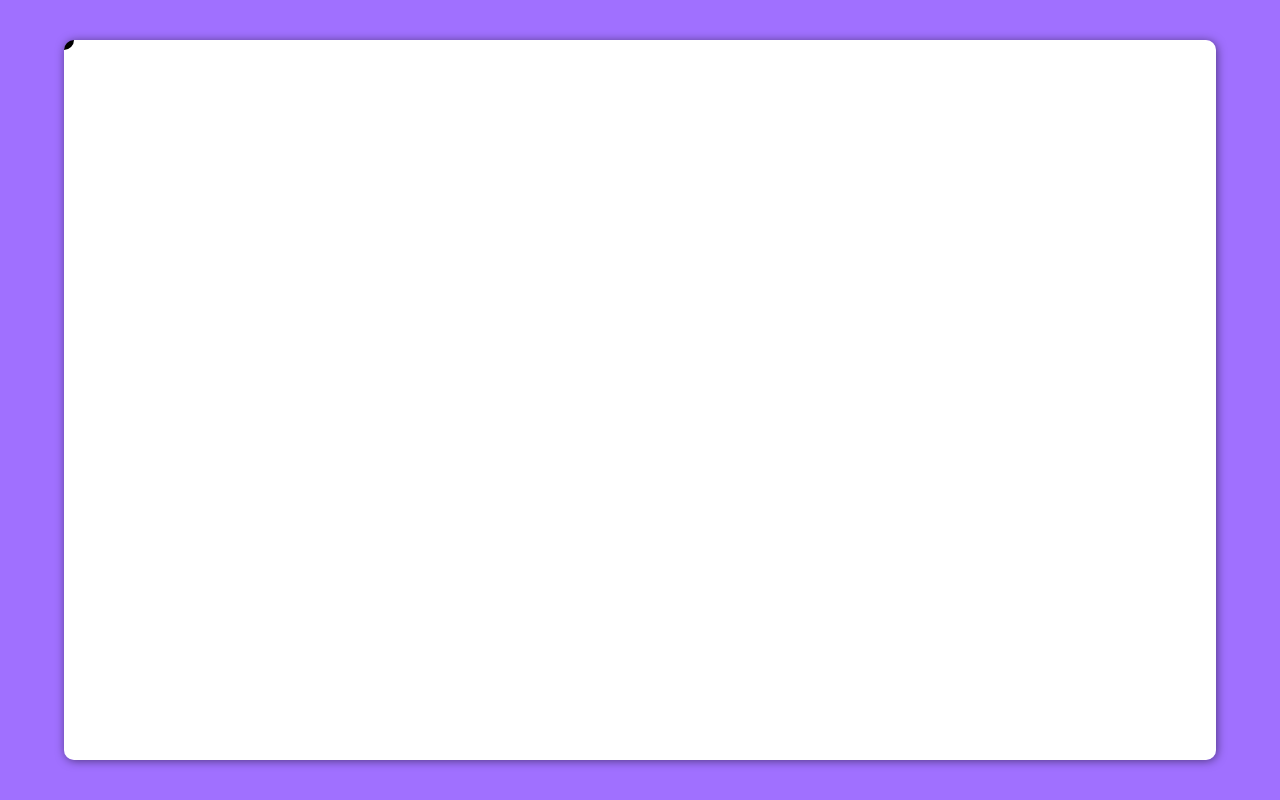
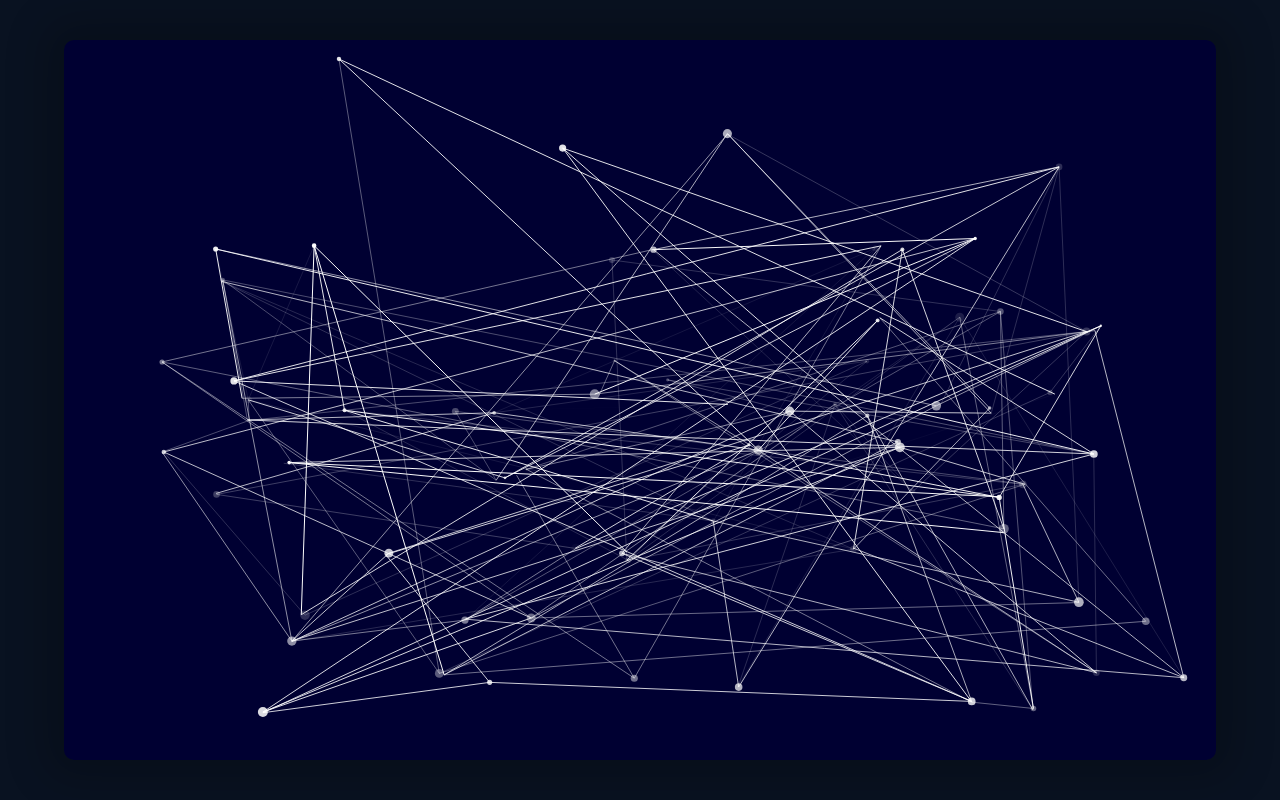
Before and after one commit to JuanVF/VectorGame, a plain HTML site: page examples/ecosystem/index.html in a window 1280 px wide. Drawn offline with Linux system fonts and the light colour scheme.

Commit message:
Added an example of a network (testing acceleration vectors)

```diff
--- a/CSS/index.css
+++ b/CSS/index.css
@@ -6,7 +6,7 @@
 .container{
     width: 100%;
     height: 100vh;
-    background: #A070FF;
+    background: #091221;
     display: grid;
     justify-content: center;
     align-content: center;
@@ -14,5 +14,5 @@
 
 .canvas-container{
     border-radius: 10px;
-    box-shadow: 1px 1px 10px rgba(0, 0, 0, 0.5);
+    box-shadow: 0px 0px 40px 20px rgba(0, 0, 0, 0.2);
 }
--- a/JS/core/gameObject.js
+++ b/JS/core/gameObject.js
@@ -2,6 +2,9 @@ class GameObject {
     constructor(ID){
         this.position = new Vector(0, 0, 0)
         this.speed = new Vector(0, 0, 0)
+        this.acceleration = new Vector(0, 0, 0)
+        this.speedLimit = 0
+
         this.tag = ""
         this.ID = ID
         this.sprite = undefined
@@ -17,6 +20,12 @@ class GameObject {
     loop(context){
     }
 
+    // By executing this it will prevent your speed to increase up to the speed of light!
+    limitSpeed(){
+        if (this.speed.module() > this.speedLimit)
+            this.speed = this.speedLimit
+    }
+
     // This method will return an image
     static loadImage(url, width, height){
         return new Promise(r => {
--- a/JS/core/vectors.js
+++ b/JS/core/vectors.js
@@ -97,7 +97,7 @@ class Vector {
             return Math.acos(rst)
         } catch (error) {
             console.error(error)
-            return undefined
+            return 0
         }
     }
 
@@ -118,7 +118,7 @@ class Vector {
             return Vector.scalarMul(base, scalar)
         } catch (error) {
             console.error(error)
-            return undefined
+            return new Vector(0, 0, 0)
         }
     }
 
--- /dev/null
+++ b/JS/utils.js
@@ -0,0 +1,3 @@
+const getRandom = (min, max)=>{
+    return Math.random() * (max - min) + min
+}
--- /dev/null
+++ b/examples/ecosystem/dragonFly.js
@@ -0,0 +1,51 @@
+class DragonFly extends GameObject {
+    constructor(ID){
+        super(ID)
+        this.tag = "DragonFly"
+    }
+
+    // This function will be executed first and once
+    // This function can be async
+    init(context){
+        this.position.set(getRandom(0, context.width), getRandom(0, context.height), 0)
+        this.color = [255, 255, 255, Math.random()]
+        this.size = getRandom(1, 5)
+        this.accelerationRate = getRandom(50, 100) * 100
+
+        this.moveTo = new Vector(getRandom(0, context.width), getRandom(0, context.height), 0)
+        this.selected = []
+    }
+
+    // This function will be executed every frame
+    loop(context){
+        this.acceleration = Vector.substract(this.moveTo, this.position)
+
+        if (this.acceleration.module() < 10) {
+            this.speed = Vector.zero()
+
+            this.moveTo = new Vector(getRandom(0, context.width), getRandom(0, context.height), 0)
+        }
+
+        let distance = this.acceleration.module() / this.accelerationRate
+
+        this.acceleration = this.acceleration.normalize()
+        this.acceleration = Vector.scalarMul(this.acceleration, distance)
+
+        this.speed = Vector.sum(this.speed, this.acceleration)
+
+        this.position = Vector.sum(this.position, this.speed)
+
+        context.drawCircle(this.position, this.color, this.size)
+
+        if (this.selected.length === 0){
+            let dragonFlies = context.findByTag(this.tag)
+
+            for (let i = 0; i < getRandom(1, 3); i++){
+                this.selected.push(dragonFlies[Math.ceil(getRandom(0, dragonFlies.length - 1))])
+            }
+        }
+
+        for (let i = 0; i < this.selected.length; i++)
+            context.drawLine(this.position, this.selected[i].position, this.color)
+    }
+}
--- a/examples/seekerBall.html
+++ b/examples/ecosystem/index.html
@@ -5,7 +5,7 @@
     <meta http-equiv="X-UA-Compatible" content="IE=edge">
     <meta name="viewport" content="width=device-width, initial-scale=1.0">
     <title>Vectores</title>
-    <link rel="stylesheet" href="../CSS/index.css">
+    <link rel="stylesheet" href="../../CSS/index.css">
 </head>
 <body>
     <section class="container">
@@ -13,11 +13,12 @@
         </canvas>
     </section>
     <!--Core library created by me for a "Game Engine" with Canvas-->
-    <script src="../JS/core/vectors.js"></script>
-    <script src="../JS/core/gameObject.js"></script>
-    <script src="../JS/core/canvas.js"></script>
+    <script src="../../JS/core/vectors.js"></script>
+    <script src="../../JS/core/gameObject.js"></script>
+    <script src="../../JS/core/canvas.js"></script>
+    <script src="../../JS/utils.js"></script>
     <!--Scripts for games to be executed-->
-    <script src="./seekerBall.js"></script>
+    <script src="./dragonFly.js"></script>
     <script src="./index.js"></script>
 </body>
 </html>
--- /dev/null
+++ b/examples/ecosystem/index.js
@@ -0,0 +1,9 @@
+const canvas = new Canvas('game-canvas', window.innerWidth * 0.9, window.innerHeight * 0.9)
+
+canvas.setBackgroundColor(0, 0, 50, 1)
+
+for (let i = 0; i < 70; i++){
+    canvas.appendObject(new DragonFly(`DF-${i}`))
+}
+
+canvas.run()
--- a/examples/seekerBall.js
+++ b/examples/seeker_ball/seekerBall.js
@@ -6,8 +6,9 @@ class Ball extends GameObject {
     // This function will be executed first and once
     // This function can be async
     init(context){
-        this.speed.set(1, 3.3, 0)
+        this.speed.set(0, 0, 0)
         this.position.set(90, 90, 0)
+        this.speedLimit = 100
     }
 
     // This function will be executed every frame
@@ -19,13 +20,14 @@ class Ball extends GameObject {
         const refPos = context.mousePosition
 
         let vecPR = Vector.substract(refPos, this.position).normalize()
-        vecPR = Vector.scalarMul(vecPR, 5)
-
-        this.position = Vector.sum(this.position, vecPR)
+        this.speed = Vector.scalarMul(vecPR, 5)
+        this.position = Vector.sum(this.position, this.speed)
 
         context.drawCircle(this.position, black, 10)
         context.drawCircle(refPos, black, 10)
 
         context.drawLine(this.position, context.mousePosition, blue)
+
+        this.limitSpeed()
     }
 }
```
Also changed, not shown: examples/seeker_ball/index.html (added, +23 -0 lines), examples/seeker_ball/index.js (renamed from examples/index.js).
